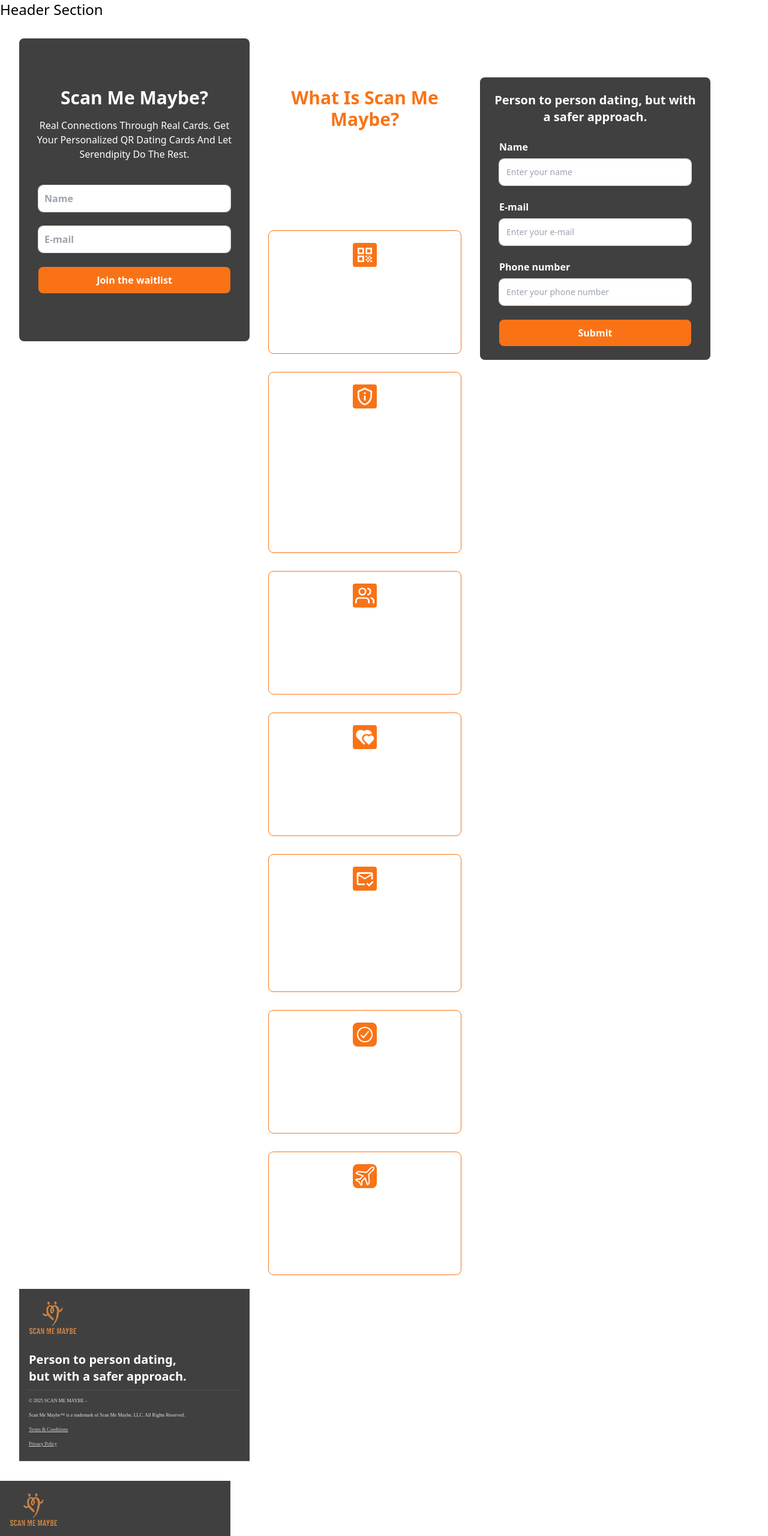
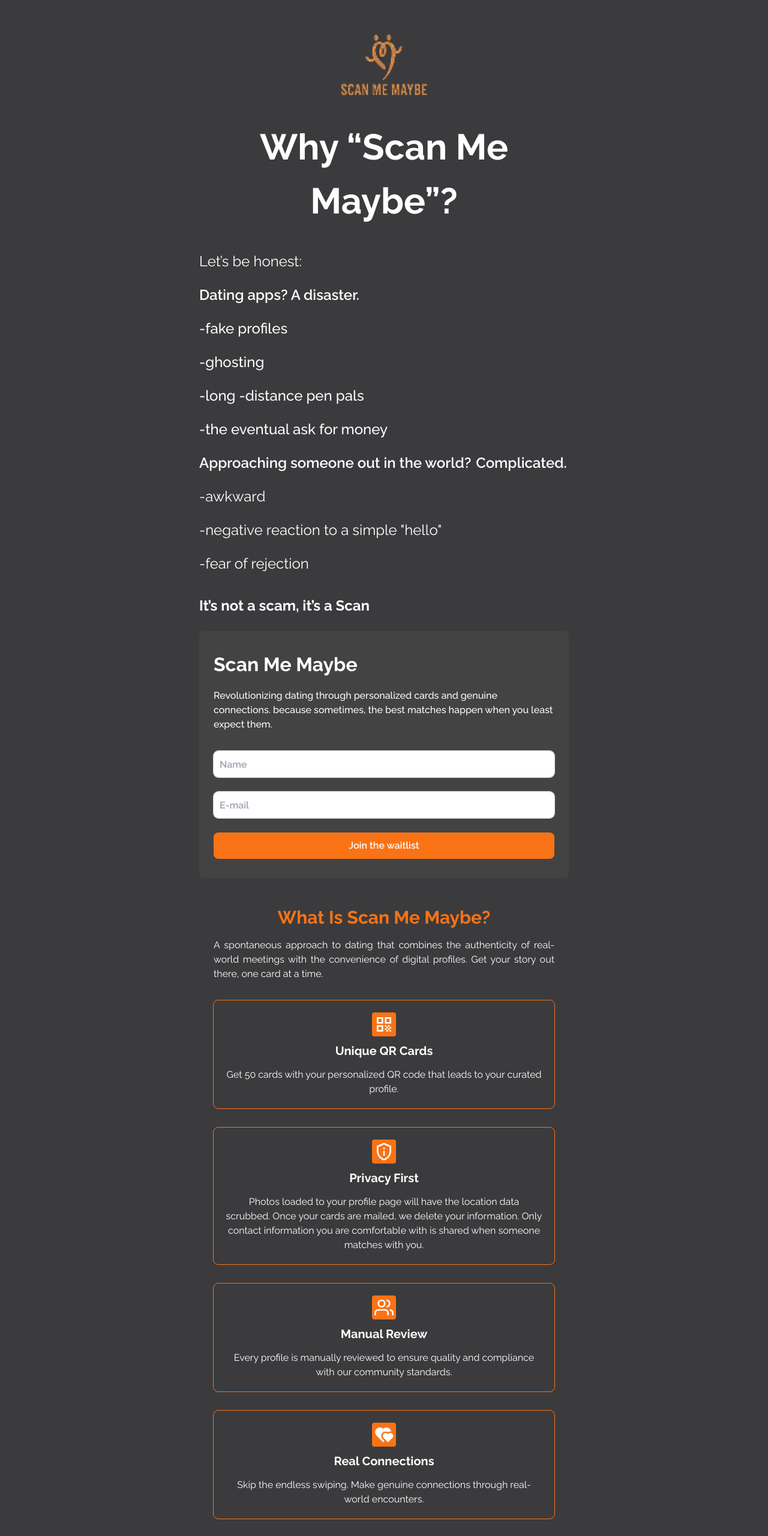
Before and after one commit to MTS-Services/stuart5222_550_frontend, a React (Vite) app: page / in a window 1280 px wide. Shown: the top 2561 px of the page at 60% size. Built offline with nearby package versions, Linux system fonts and the light colour scheme.

Commit message:
Landing Page Done

```diff
--- a/src/layout/main/MainLayout.jsx
+++ b/src/layout/main/MainLayout.jsx
@@ -1,12 +1,14 @@
 import { Outlet } from "react-router-dom";
-import FooterCard from "../../page/public/home/components/FooterCard";
+// import FooterCard from "../../page/public/home/components/FooterCard";
+import { FooterSection } from "../../page/public/home/components/FooterSection";
 
 export const MainLayout = () => {
   return (
     <div>
-      <h2 className="text-2xl">Header Section</h2>
+      {/* <h2 className="text-2xl">Header Section</h2> */}
       <Outlet />
-      <FooterCard/>
+      {/* <FooterCard/> */}
+      <FooterSection/>
     </div>
   );
 };
--- a/src/page/public/home/HomeView.jsx
+++ b/src/page/public/home/HomeView.jsx
@@ -1,13 +1,11 @@
 import AboutSection from "./components/AboutSection";
-import FooterCard from "./components/FooterCard";
-import { ScanSection } from "./components/ScanSection";
-import SignupForm from "./components/SignupForm";
+import { HeroSection } from "./components/HeroSection";
 
 export const HomeView = () => {
-  return <div className="p-2 sm:p-4 md:p-6 lg:p-8">
-    <ScanSection/>
-    <AboutSection/>
-    <SignupForm/>
-    <FooterCard/>
-  </div>;
+  return (
+    <div className="p-2 sm:p-4 md:p-6 lg:p-8 font-raleway bg-[#3B3B3D]">
+      <HeroSection />
+      <AboutSection/>
+    </div>
+  );
 };
--- a/src/page/public/home/components/AboutSection.jsx
+++ b/src/page/public/home/components/AboutSection.jsx
@@ -1,43 +1,48 @@
 import { FiUsers } from "react-icons/fi";
 import { IoCheckmarkCircleOutline } from "react-icons/io5";
-import { MdOutlineMarkEmailRead, MdOutlinePrivacyTip, MdOutlineQrCode } from "react-icons/md";
+import {
+  MdOutlineMarkEmailRead,
+  MdOutlinePrivacyTip,
+  MdOutlineQrCode,
+} from "react-icons/md";
 import { RiHeartsFill } from "react-icons/ri";
 import { SlPlane } from "react-icons/sl";
 
 export default function AboutSection() {
   return (
-    <div className="w-96 px-4 py-6 inline-flex flex-col justify-start items-center gap-8">
+    <div className="flex items-center justify-center">
+      <div className="text-center px-4 py-6 inline-flex flex-col justify-start items-center gap-8">
         {/* Section Title */}
         <div className="self-stretch flex flex-col justify-start items-start gap-4">
           <h2 className="self-stretch text-center text-orange-500 text-3xl font-bold capitalize">
             What is Scan Me Maybe?
           </h2>
-        <p className="self-stretch text-justify text-white text-base font-normal leading-normal">
+          <p className="self-stretch text-justify  text-white text-base font-normal leading-normal max-w-[568px]">
             A spontaneous approach to dating that combines the authenticity of
-          real-world meetings with the convenience of digital profiles. Get your
-          story out there, one card at a time.
+            real-world meetings with the convenience of digital profiles. Get
+            your story out there, one card at a time.
           </p>
         </div>
 
         {/* Feature Cards */}
-      <div className="w-80 p-5 rounded-lg outline outline-1 outline-orange-500 flex flex-col justify-start items-center gap-2.5">
+        <div className="w-full md:w-[568px] p-5 rounded-lg outline outline-1 outline-orange-500 flex flex-col justify-start items-center gap-2.5">
           <div className="w-10 h-10 relative bg-orange-500 rounded overflow-hidden p-1">
-          <MdOutlineQrCode className="w-full h-full text-white left-[5px] top-[5px]" />
+            <MdOutlineQrCode className="w-full h-full  text-white left-[5px] top-[5px]" />
           </div>
           <div className="self-stretch flex flex-col justify-start items-center gap-3.5">
-          <h3 className="text-center text-white text-xl font-bold capitalize">
+            <h3 className="text-center  text-white text-xl font-bold capitalize">
               Unique QR Cards
             </h3>
-          <p className="self-stretch text-center text-white text-base font-normal leading-normal">
+            <p className="self-stretch text-center  text-white text-base font-normal leading-normal">
               Get 50 cards with your personalized QR code that leads to your
               curated profile.
             </p>
           </div>
         </div>
 
-      <div className="w-80 p-5 rounded-lg outline outline-1 outline-orange-500 flex flex-col justify-start items-center gap-2.5">
+        <div className="w-full md:w-[568px] p-5 rounded-lg outline outline-1 outline-orange-500 flex flex-col justify-start items-center gap-2.5">
           <div className="w-10 h-10 relative bg-orange-500 rounded overflow-hidden p-1">
-          <MdOutlinePrivacyTip className="w-full h-full text-white left-[5px] top-[5px]" />
+            <MdOutlinePrivacyTip className="w-full h-full  text-white left-[5px] top-[5px]" />
           </div>
           <div className="self-stretch flex flex-col justify-start items-center gap-3.5">
             <h3 className="text-center text-white text-xl font-bold capitalize">
@@ -52,7 +57,7 @@ export default function AboutSection() {
           </div>
         </div>
 
-      <div className="w-80 p-5 rounded-lg outline outline-1 outline-orange-500 flex flex-col justify-start items-center gap-2.5">
+        <div className="w-full md:w-[568px] p-5 rounded-lg outline outline-1 outline-orange-500 flex flex-col justify-start items-center gap-2.5">
           <div className="w-10 h-10 relative bg-orange-500 rounded overflow-hidden p-1">
             <FiUsers className="w-full h-full text-white left-[5px] top-[5px]" />
           </div>
@@ -61,13 +66,13 @@ export default function AboutSection() {
               Manual Review
             </h3>
             <p className="self-stretch text-center text-white text-base font-normal leading-normal">
-            Every profile is manually reviewed to ensure quality and compliance
-            with our community standards.
+              Every profile is manually reviewed to ensure quality and
+              compliance with our community standards.
             </p>
           </div>
         </div>
 
-      <div className="w-80 p-5 rounded-lg outline outline-1 outline-orange-500 flex flex-col justify-start items-center gap-2.5">
+        <div className="w-full md:w-[568px] p-5 rounded-lg outline outline-1 outline-orange-500 flex flex-col justify-start items-center gap-2.5">
           <div className="w-10 h-10 relative bg-orange-500 rounded overflow-hidden p-1">
             <RiHeartsFill className="w-full h-full text-white left-[5px] top-[5px]" />
           </div>
@@ -82,7 +87,7 @@ export default function AboutSection() {
           </div>
         </div>
 
-      <div className="w-80 p-5 rounded-lg outline outline-1 outline-orange-500 flex flex-col justify-start items-center gap-2.5">
+        <div className="w-full md:w-[568px] p-5 rounded-lg outline outline-1 outline-orange-500 flex flex-col justify-start items-center gap-2.5">
           <div className="w-10 h-10 relative bg-orange-500 rounded overflow-hidden p-1">
             <MdOutlineMarkEmailRead className="w-full h-full text-white left-[5px] top-[5px]" />
           </div>
@@ -91,13 +96,13 @@ export default function AboutSection() {
               Contact Information
             </h3>
             <p className="self-stretch text-center text-white text-base font-normal leading-normal">
-            You choose what to share with someone. We suggest a dedicated phone
-            number and/or a unique email.
+              You choose what to share with someone. We suggest a dedicated
+              phone number and/or a unique email.
             </p>
           </div>
         </div>
 
-      <div className="w-80 p-5 rounded-lg outline outline-1 outline-orange-500 flex flex-col justify-start items-center gap-2.5">
+        <div className="w-full md:w-[568px] p-5 rounded-lg outline outline-1 outline-orange-500 flex flex-col justify-start items-center gap-2.5">
           <div className="w-10 h-10 relative bg-orange-500 rounded-lg overflow-hidden p-1">
             <IoCheckmarkCircleOutline className="w-full h-full text-white left-[5px] top-[5px]" />
           </div>
@@ -106,13 +111,13 @@ export default function AboutSection() {
               Limited Scans
             </h3>
             <p className="self-stretch text-center text-white text-base font-normal leading-normal">
-            Each card is limited to 5 scans to enhance privacy and protect from
-            random sharing.
+              Each card is limited to 5 scans to enhance privacy and protect
+              from random sharing.
             </p>
           </div>
         </div>
 
-      <div className="w-80 p-5 rounded-lg outline outline-1 outline-orange-500 flex flex-col justify-start items-center gap-2.5">
+        <div className="w-full md:w-[568px] p-5 rounded-lg outline outline-1 outline-orange-500 flex flex-col justify-start items-center gap-2.5">
           <div className="w-10 h-10 relative bg-orange-500 rounded-lg overflow-hidden p-1">
             <SlPlane className="w-full h-full text-white left-[5px] top-[5px]" />
           </div>
@@ -127,5 +132,6 @@ export default function AboutSection() {
           </div>
         </div>
       </div>
+    </div>
   );
 }
--- a/src/page/public/home/components/FooterCard.jsx
+++ /dev/null
@@ -1,33 +0,0 @@
-export default function FooterCard() {
-  return (
-    <div className="w-96 h-72 px-4 pt-5 pb-10 bg-neutral-700 border-b inline-flex flex-col justify-start items-start gap-3">
-
-      {/* Feature header */}
-      <div className="self-stretch flex flex-col justify-start items-start gap-5">
-        <img className="w-20 h-14" src="/img/page/home/remove_preview.png" alt="Feature illustration" />
-        <div className="self-stretch py-2 border-b border-neutral-600 inline-flex justify-center items-center gap-2.5">
-          <p className="flex-1 text-white text-xl font-semibold">
-            Person to person dating, <br />
-            but with a safer approach.
-          </p>
-        </div>
-      </div>
-
-      {/* Copyright & Legal */}
-      <p className="text-neutral-200 text-[8px] font-normal font-['Plus_Jakarta_Sans'] leading-3">
-        © 2025 SCAN ME MAYBE –
-      </p>
-      <p className="text-neutral-200 text-[8px] font-normal font-['Plus_Jakarta_Sans'] leading-3">
-        Scan Me Maybe™ is a trademark of Scan Me Maybe, LLC. All Rights Reserved.
-      </p>
-
-      {/* Links */}
-      <p className="text-stone-300 text-[8px] font-normal font-['Plus_Jakarta_Sans'] underline leading-3 cursor-pointer">
-        Terms & Conditions
-      </p>
-      <p className="text-stone-300 text-[8px] font-normal font-['Plus_Jakarta_Sans'] underline leading-3 cursor-pointer">
-        Privacy Policy
-      </p>
-    </div>
-  );
-}
--- /dev/null
+++ b/src/page/public/home/components/FooterSection.jsx
@@ -0,0 +1,37 @@
+export const FooterSection = () => {
+  return (
+    <div className="flex items-center justify-center bg-[#505050] px-4 py-6">
+      <div className="w-full md:w-[568px] md:my-10 mt-[10px] md:mt-0 mb-[40px] md:mb-0">
+        {/* Feature header */}
+        <div className="self-stretch flex flex-col justify-start items-start gap-5">
+          <img
+            className="w-20 h-14"
+            src="/img/page/home/remove_preview.png"
+            alt="Feature illustration"
+          />
+          <div className="self-stretch mt-1 border-b border-neutral-600 inline-flex justify-center items-center gap-2.5">
+            <p className="text-white text-xl font-semibold md:w-[640px] w-full">
+              Person to person dating, but with a safer approach.
+            </p>
+          </div>
+        </div>
+        {/* Copyright & Legal */}
+        <p className="text-neutral-200 text-[8px] font-normal font-raleway leading-3 my-2.5">
+          © 2025 SCAN ME MAYBE –
+        </p>
+        <p className="text-neutral-200 text-[8px] font-normal font-raleway leading-3">
+          Scan Me Maybe™ is a trademark of Scan Me Maybe, LLC. All Rights
+          Reserved.
+        </p>
+
+        {/* Links */}
+        <p className="text-stone-300 text-[8px] font-normal font-raleway underline leading-3 cursor-pointer my-2.5">
+          Terms & Conditions
+        </p>
+        <p className="text-stone-300 text-[8px] font-normal font-raleway underline leading-3 cursor-pointer">
+          Privacy Policy
+        </p>
+      </div>
+    </div>
+  );
+};
--- /dev/null
+++ b/src/page/public/home/components/HeroSection.jsx
@@ -0,0 +1,92 @@
+export const HeroSection = () => {
+  return (
+    <div className="px-4 py-6">
+      <div className="flex items-center justify-center">
+        <div className="text-center">
+          {/* Image */}
+          <div className="flex justify-center mb-6">
+            <img
+              src="/img/page/home/remove_preview.png"
+              alt="preview"
+              className="w-[146px] h-[104px] bg-cover object-cover"
+            />
+          </div>
+
+          {/* Heading */}
+          <h1 className="text-[32px] sm:text-[40px] md:text-[50px] lg:text-[60px] font-bold text-white max-w-[600px] mx-auto my-[40px]">
+            Why “Scan Me Maybe”?
+          </h1>
+        </div>
+      </div>
+      <div className="text-white flex items-center justify-center">
+        <div className="">
+          <p className="md:text-2xl text-base font-normal">Let’s be honest:</p>
+          <p className="md:text-2xl text-base font-semibold my-6">
+            Dating apps? A disaster.
+          </p>
+          <div className="md:ml-0 ml-4">
+            <p className="md:text-2xl text-base font-medium">-fake profiles</p>
+            <p className="md:text-2xl text-base font-medium my-6">-ghosting</p>
+            <p className="md:text-2xl text-base font-medium">
+              -long -distance pen pals
+            </p>
+            <p className="md:text-2xl text-base font-medium my-6">
+              -the eventual ask for money
+            </p>
+          </div>
+          <p className="md:text-2xl text-base font-semibold">
+            Approaching someone out in the world?
+            <span className="block md:inline md:ml-2 ml-0">Complicated.</span>
+          </p>
+
+          <div className="md:ml-0 ml-4">
+            <p className="md:text-2xl text-base font-normal my-6">-awkward</p>
+            <p className="md:text-2xl text-base font-normal">
+              -negative reaction to a simple "hello"
+            </p>
+            <p className="md:text-2xl text-base font-normal my-6">
+              -fear of rejection
+            </p>
+          </div>
+          <div className="">
+            <h2 className="font-bold text-[24px] mt-9 mb-6">
+              It’s not a scam, it’s a Scan
+            </h2>
+            <div className="bg-[#434343] px-6 py-8 rounded-lg">
+              <h2 className="text-[32px] font-bold mb-4">Scan Me Maybe</h2>
+              <p className="text-base font-medium max-w-[568px]">
+                Revolutionizing dating through personalized cards and genuine
+                connections. because sometimes, the best matches happen when you
+                least expect them.
+              </p>
+              {/* Form */}
+              <form className="w-full flex flex-col justify-start items-start gap-6 mt-8">
+                {/* Name Input */}
+                <input
+                  type="text"
+                  placeholder="Name"
+                  className="w-full h-11 p-2.5 bg-white text-neutral-700 text-base font-semibold rounded-lg outline outline-1 outline-gray-300 focus:outline-orange-500 focus:ring-2 focus:ring-orange-400"
+                />
+
+                {/* Email Input */}
+                <input
+                  type="email"
+                  placeholder="E-mail"
+                  className="w-full h-11 p-2.5 bg-white text-neutral-700 text-base font-semibold rounded-lg outline outline-1 outline-gray-300 focus:outline-orange-500 focus:ring-2 focus:ring-orange-400"
+                />
+
+                {/* Button */}
+                <button
+                  type="submit"
+                  className="w-full p-2.5 bg-orange-500 rounded-lg text-white text-base font-semibold hover:bg-orange-600 transition"
+                >
+                  Join the waitlist
+                </button>
+              </form>
+            </div>
+          </div>
+        </div>
+      </div>
+    </div>
+  );
+};
--- a/src/page/public/home/components/ScanSection.jsx
+++ /dev/null
@@ -1,41 +0,0 @@
-export const ScanSection = () => {
-  return (
-    <div className="w-96 h-[505px] px-4 py-8 bg-neutral-700 rounded-lg inline-flex flex-col justify-center items-center gap-10">
-      {/* Header */}
-      <div className="self-stretch flex flex-col justify-start items-center gap-4">
-        <h1 className="self-stretch text-center text-white text-3xl font-bold capitalize">
-          Scan Me Maybe?
-        </h1>
-        <p className="self-stretch text-center text-white text-base font-medium capitalize">
-          Real connections through real cards. Get your personalized QR dating
-          cards and let serendipity do the rest.
-        </p>
-      </div>
-
-      {/* Form */}
-      <form className="w-80 flex flex-col justify-start items-start gap-6">
-        {/* Name Input */}
-        <input
-          type="text"
-          placeholder="Name"
-          className="w-full h-11 p-2.5 bg-white text-neutral-700 text-base font-semibold rounded-lg outline outline-1 outline-gray-300 focus:outline-orange-500 focus:ring-2 focus:ring-orange-400"
-        />
-
-        {/* Email Input */}
-        <input
-          type="email"
-          placeholder="E-mail"
-          className="w-full h-11 p-2.5 bg-white text-neutral-700 text-base font-semibold rounded-lg outline outline-1 outline-gray-300 focus:outline-orange-500 focus:ring-2 focus:ring-orange-400"
-        />
-
-        {/* Button */}
-        <button
-          type="submit"
-          className="w-full p-2.5 bg-orange-500 rounded-lg text-white text-base font-semibold hover:bg-orange-600 transition"
-        >
-          Join the waitlist
-        </button>
-      </form>
-    </div>
-  );
-};
```
Also changed, not shown: public/img/page/home/stuart.png (added). Lines whose indentation alone changed are shown as unchanged.
